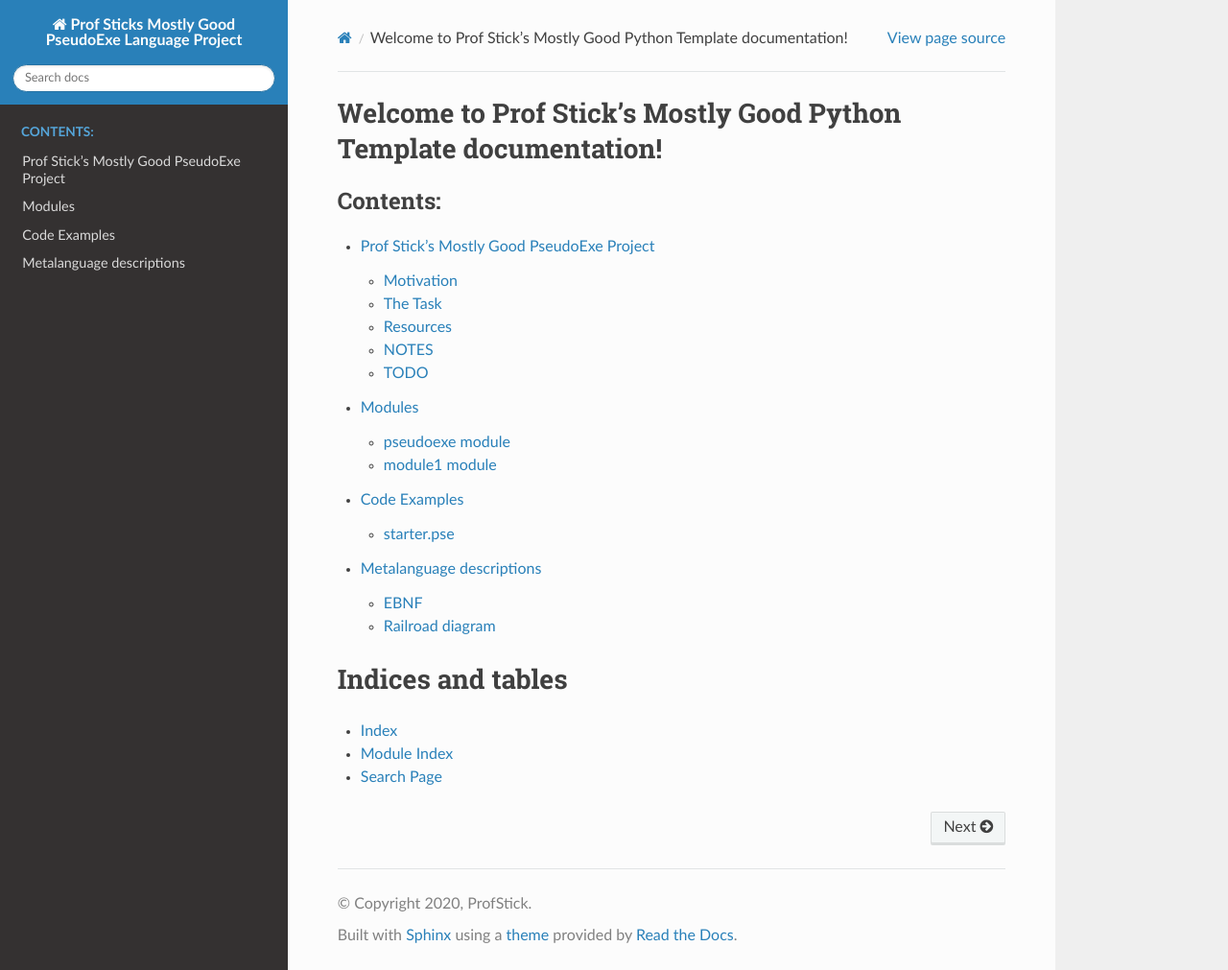
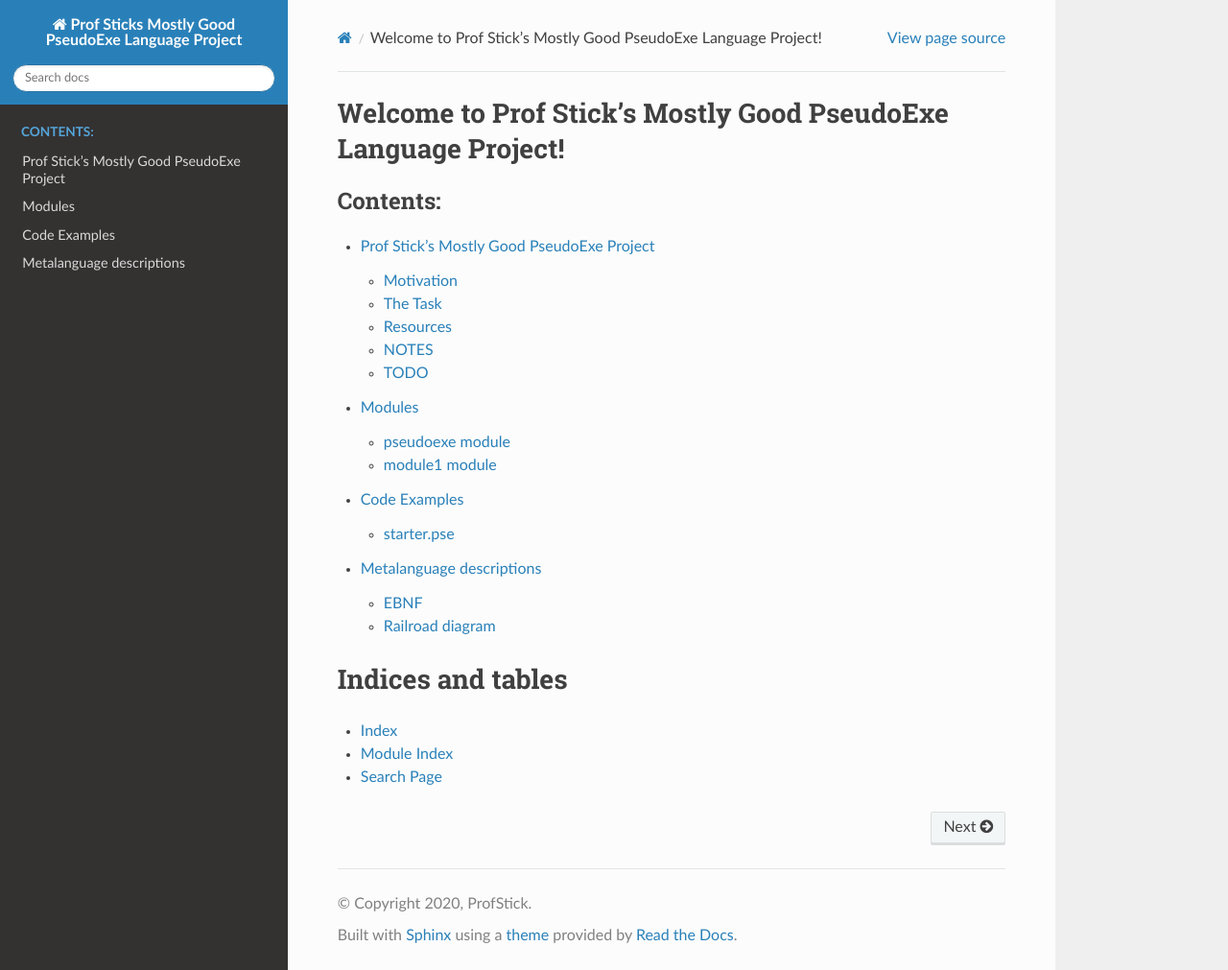
Before and after one commit to ProfStick/12SDD_PseudoExe, a Sphinx documentation site: the page built from docs/source/index.rst, in a window 1280 px wide and 1011 px high. Shown: the whole window at 96% size. Built offline with Sphinx 7.4.7 and the Read the Docs theme 2.0.0, drawn with Linux system fonts in a browser that asks for light colours.

Commit message:
Update index.rst

```diff
--- a/docs/source/index.rst
+++ b/docs/source/index.rst
@@ -3,7 +3,7 @@
    You can adapt this file completely to your liking, but it should at least
    contain the root `toctree` directive.
 
-Welcome to Prof Stick's Mostly Good Python Template documentation!
+Welcome to Prof Stick's Mostly Good PseudoExe Language Project!
 ===================================================================
 
 .. toctree::
```
